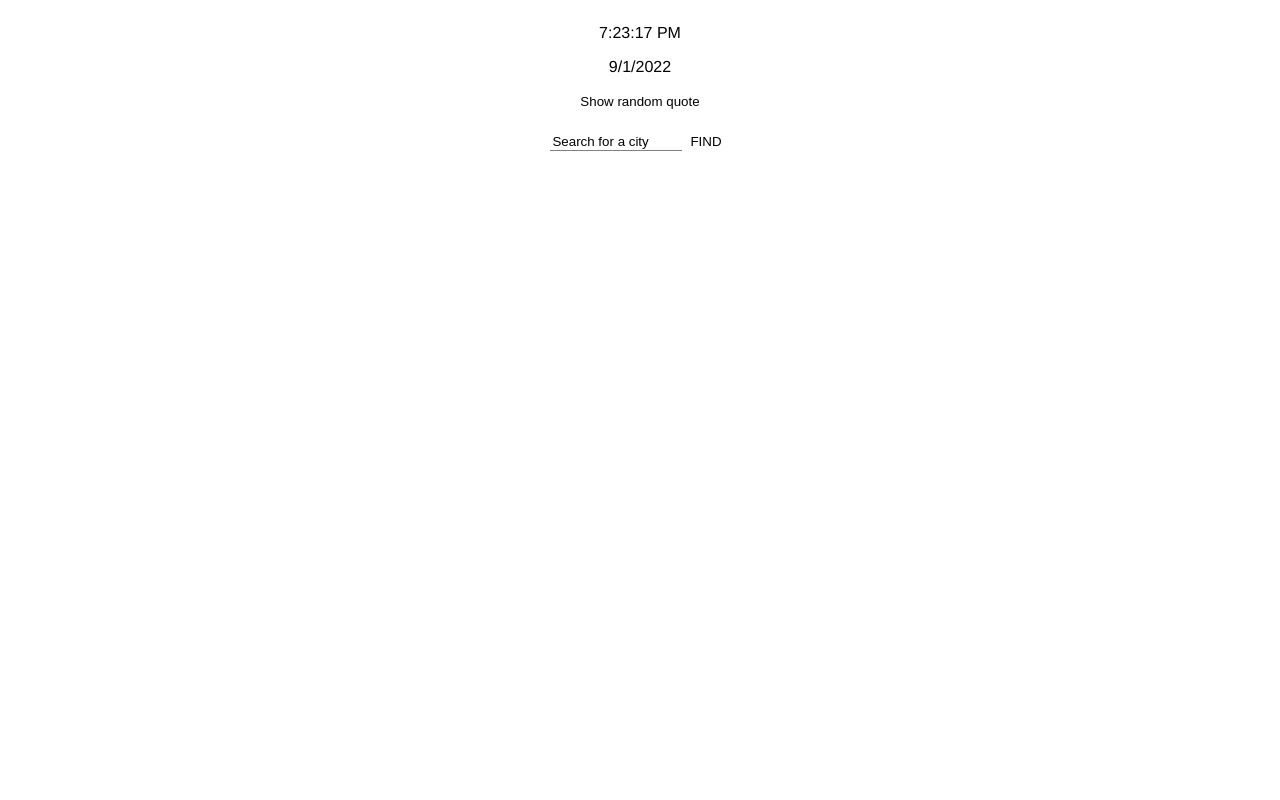
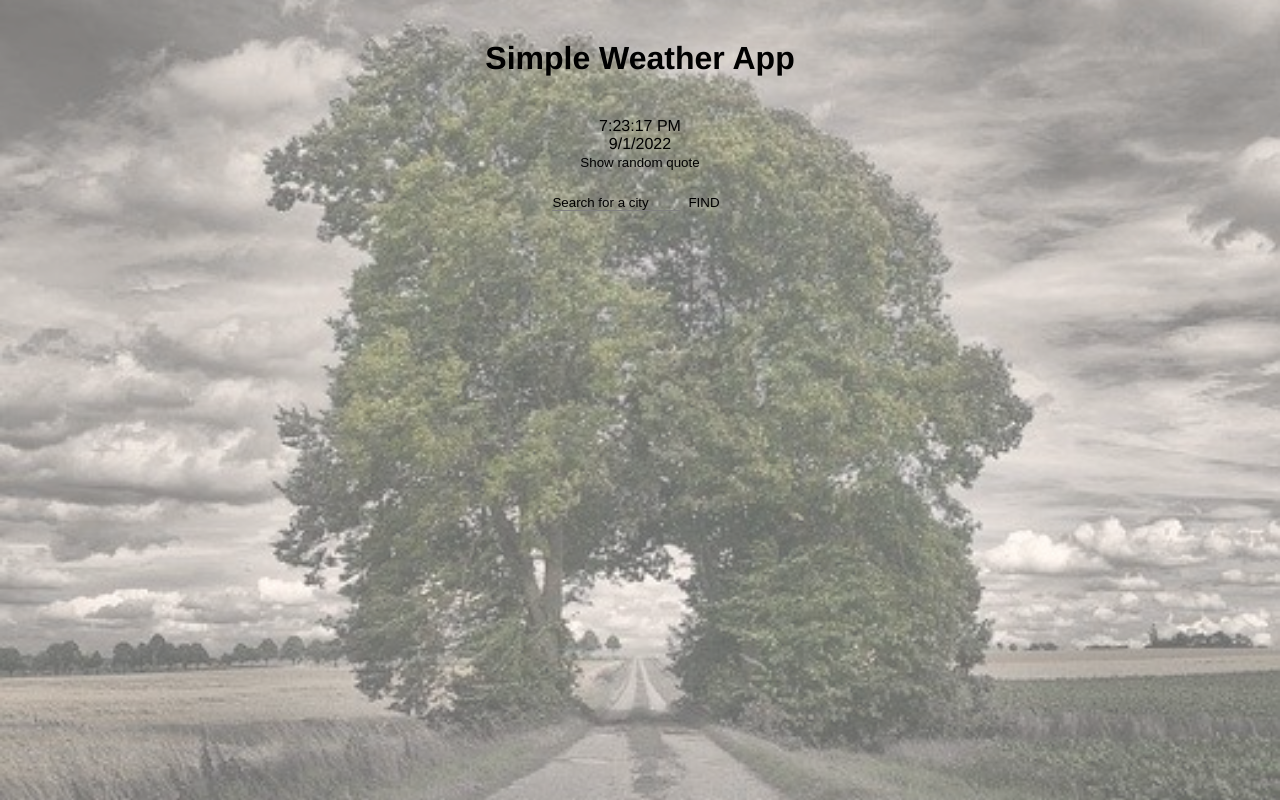
Before and after one commit to 13Groszy/Weather-Quotes-App, a Vue app: page / in a window 1280 px wide. Built offline with nearby package versions, Linux system fonts and the light colour scheme.

Commit message:
Simple background gallery added

```diff
--- a/public/index.html
+++ b/public/index.html
@@ -11,7 +11,10 @@
     <noscript>
       <strong>We're sorry but <%= htmlWebpackPlugin.options.title %> doesn't work properly without JavaScript enabled. Please enable it to continue.</strong>
     </noscript>
-    <div id="app"></div>
+    <div class="bg">
+      <div class="img one"></div>
+      <div id="app"></div>
+    </div>
     <!-- built files will be auto injected -->
   </body>
 </html>
--- /dev/null
+++ b/public/style.css
@@ -0,0 +1,28 @@
+.img{
+    position: absolute;
+    width:100%;
+    height: 100vh;
+    z-index:-2;
+    opacity:0.6;
+    transition: linear 1s;
+  }
+  .one{
+    background:url('./assets/img_mobile/1.jpg')center no-repeat;
+    background-size: cover;
+  }
+  .two{
+    background:url('./assets/img_mobile/2.jpg')center no-repeat;
+    background-size: cover;
+  }
+  .three{
+    background:url('./assets/img_mobile/3.jpg')center no-repeat;
+    background-size: cover;
+  }
+  .four{
+    background:url('./assets/img_mobile/4.jpg')center no-repeat;
+    background-size: cover;
+  }
+  .five{
+    background:url('./assets/img_mobile/5.jpg')center no-repeat;
+    background-size: cover;
+  }
--- a/src/App.vue
+++ b/src/App.vue
@@ -1,6 +1,7 @@
 <template>
+  <h1>Simple Weather App</h1>
   <div class="horizontal__wrapper">
-    <Watch />
+    <Watch @click="changeBg()" />
     <City :passed-city='this.locationName' />
   </div>
     <Quotes />
@@ -18,7 +19,6 @@ export default {
   data() {
     return {
     locationName: '',
-    bgclr: 'red'
     }
   },
   props:{
@@ -34,23 +34,86 @@ export default {
     passCityName(id){
       this.locationName = id
     },
+    changeBg(){
+      let bg = document.querySelector('.img');
+      setInterval(function(){
+        if (bg.classList.contains("one")) {
+          bg.classList.add('two');
+          bg.classList.remove('one');
+        }else if (bg.classList.contains("two")) {
+          bg.classList.add('three');
+          bg.classList.remove('two');
+          }
+          else if (bg.classList.contains("three")) {
+          bg.classList.add('four');
+          bg.classList.remove('three');
+          }
+          else if (bg.classList.contains("four")) {
+          bg.classList.add('five');
+          bg.classList.remove('four');
+          }
+        else{
+          bg.classList.add('one');
+          bg.classList.remove('five');
+        }
+      },10000)
+    }
+  },
+  mounted(){
+    this.changeBg();
   }
 }
 </script>
 
-<style lang="scss" scope>
-
+<style lang="scss">
+$mediaMinWidth: 320px;
+$mediaMidWidth: 800px;
+*{
+  margin:0;
+  padding:0;
+}
 #app {
   font-family: Avenir, Helvetica, Arial, sans-serif;
   -webkit-font-smoothing: antialiased;
   -moz-osx-font-smoothing: grayscale;
   text-align: center;
-  width:90vw;
   margin: auto;
+  padding-top:5vh;
     .horizontal__wrapper{
       display: flex;
       justify-content: center;
       gap:10vw;
     }
+  h1{
+    margin-bottom: 5vh;
+  }
+}
+.img{
+  position: absolute;
+  width:100%;
+  height: 100vh;
+  z-index:-2;
+  opacity:0.6;
+  transition: linear 1s;
+}
+.one{
+  background:url('./assets/img_mobile/1.jpg')center no-repeat;
+  background-size: cover;
+}
+.two{
+  background:url('./assets/img_mobile/2.jpg')center no-repeat;
+  background-size: cover;
+}
+.three{
+  background:url('./assets/img_mobile/3.jpg')center no-repeat;
+  background-size: cover;
+}
+.four{
+  background:url('./assets/img_mobile/4.jpg')center no-repeat;
+  background-size: cover;
+}
+.five{
+  background:url('./assets/img_mobile/5.jpg')center no-repeat;
+  background-size: cover;
 }
 </style>
```
